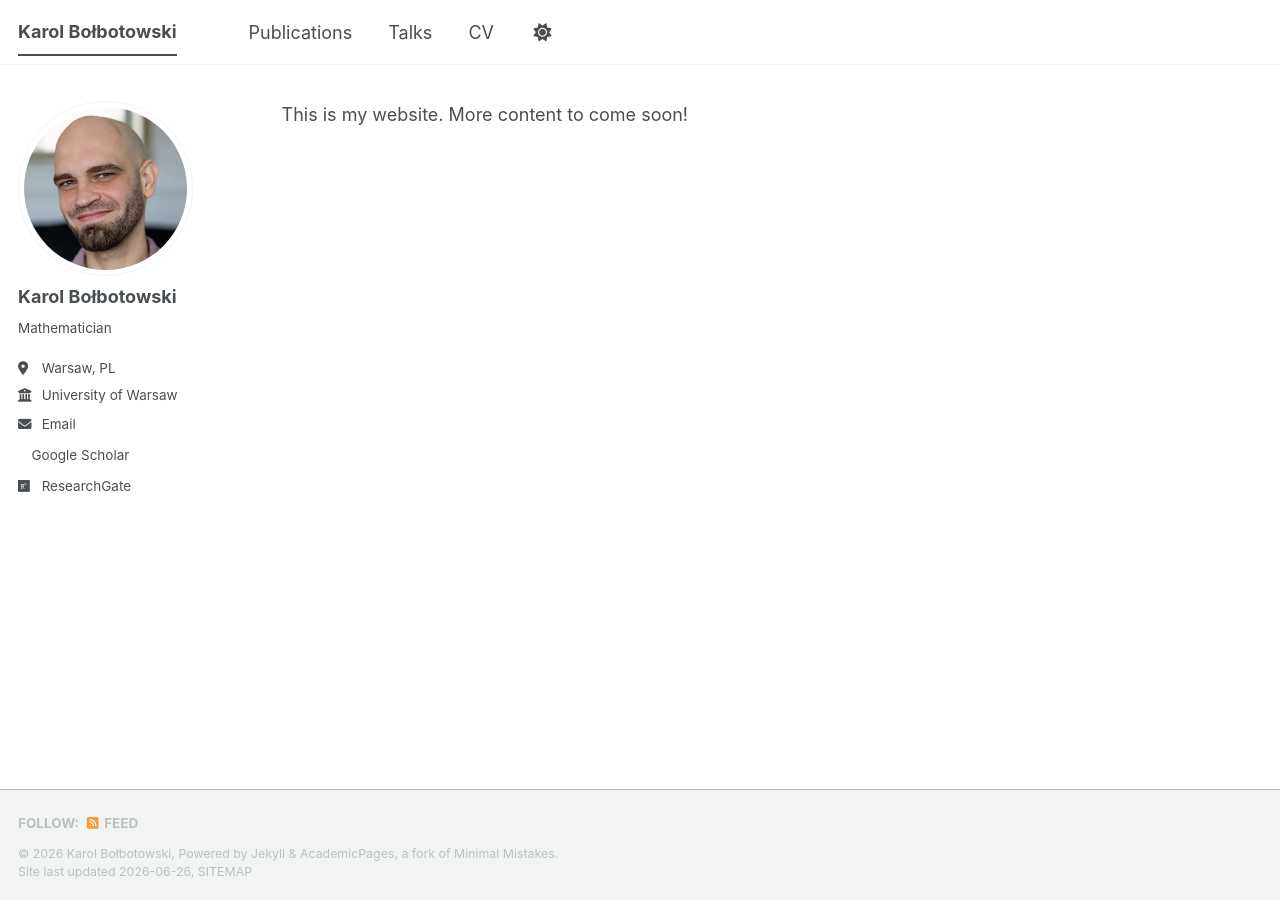
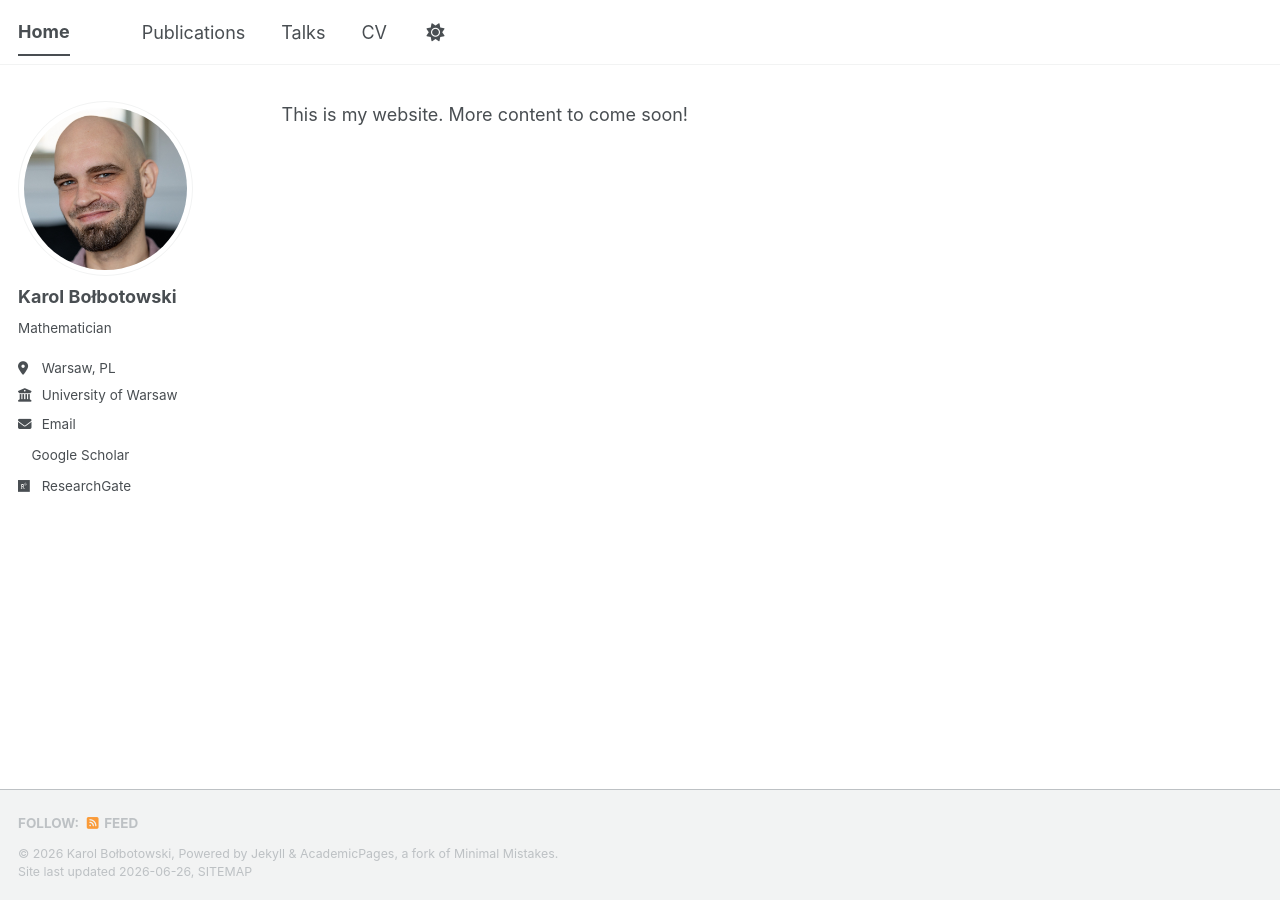
Before and after one commit to kbolbotowski/kbolbotowski.github.io, a Jekyll site: the page built from _pages/about.md, in a window 1280 px wide. Built offline with Jekyll 4.4.1, drawn with Linux system fonts in a browser that asks for light colours; a style sheet for code colours, icons or effects is not loaded.

Commit message:
Update _config.yml

```diff
--- a/_config.yml
+++ b/_config.yml
@@ -9,7 +9,7 @@
 # Basic Site Settings
 locale                   : "en-US"
 site_theme               : "default" # The available themes options are "default", "air", "sunrise", "mint", "dirt" and "contrast"
-title                    : "Karol Bołbotowski"
+title                    : "Home"
 title_separator          : "-"
 name                     : &name "Karol Bołbotowski"
 description              : &description "Your Name's academic portfolio"   # Update this with a general description of your site, this is the default if not overridden by a page
```
